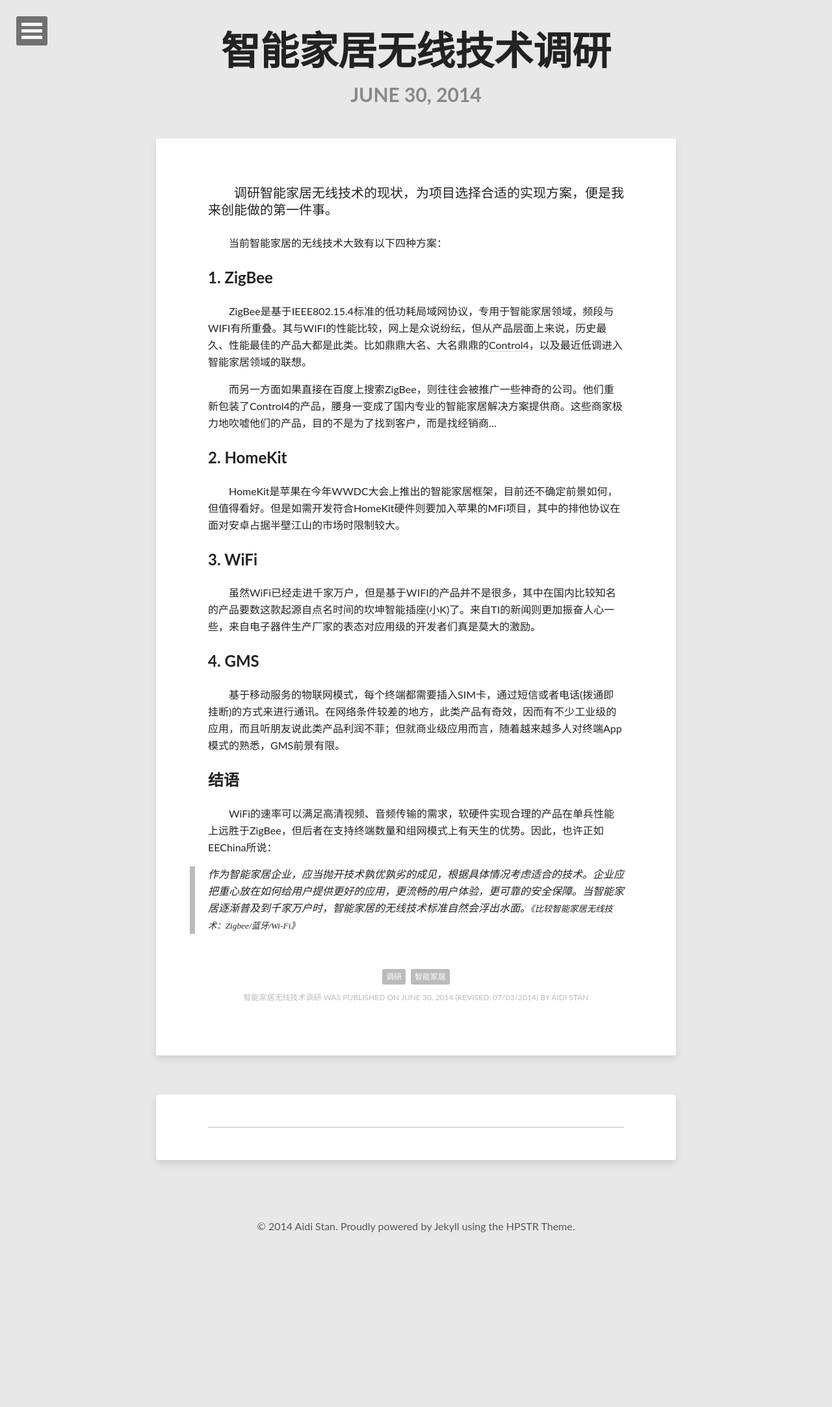
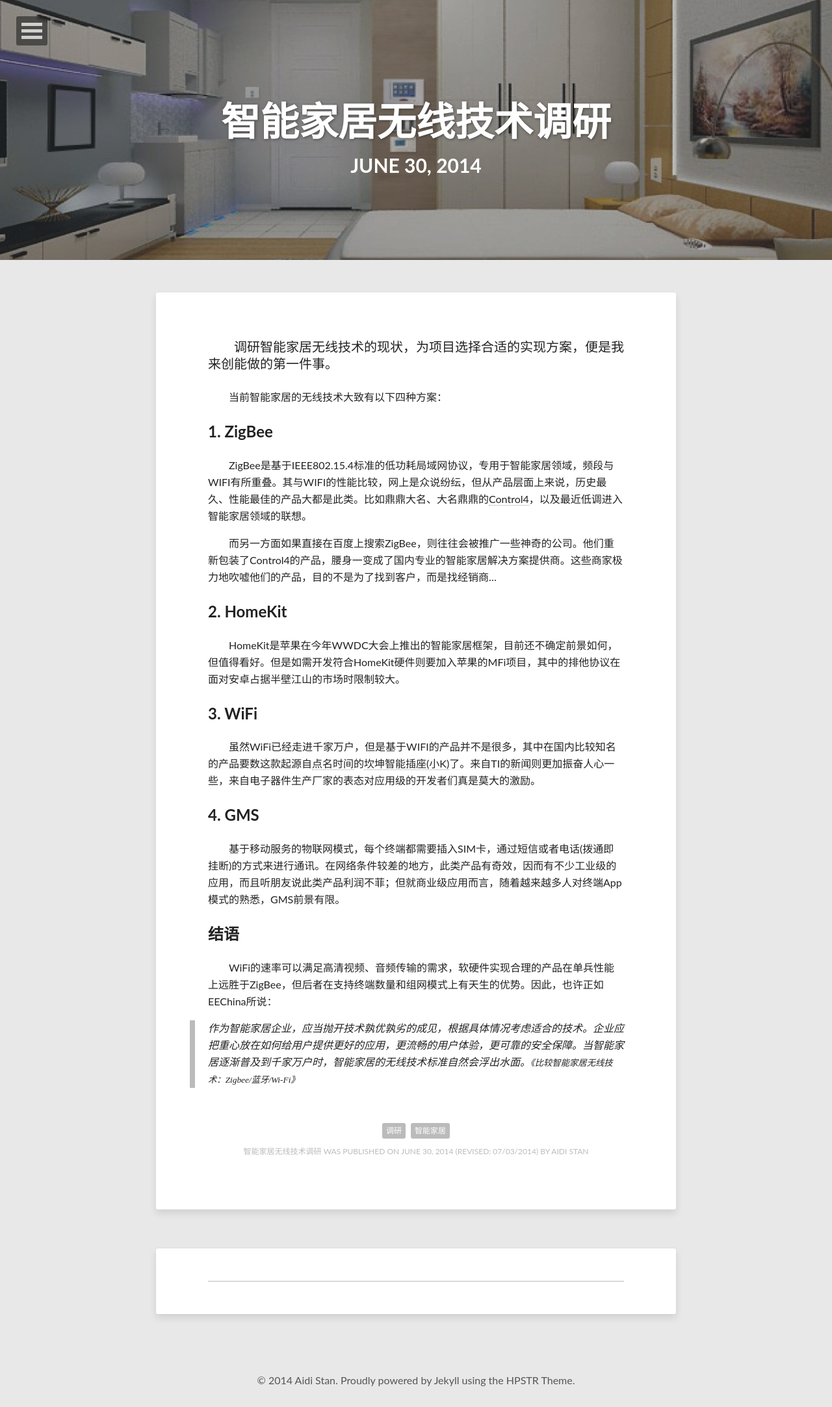
Before and after one commit to alex970448359/site-blog.aiditan.me, a Jekyll site: the page built from _posts/2014-06-30-smart-home.md, in a window 1280 px wide. Shown: the whole page at 65% size. Built offline with Jekyll 4.4.1, drawn with Linux system fonts in a browser that asks for light colours; nearby versions of some CDN libraries; before the commit the page ends 1928 px from its top, so only the background shows below that.

```diff
--- a/_posts/2014-06-30-smart-home.md
+++ b/_posts/2014-06-30-smart-home.md
@@ -4,7 +4,7 @@ title: 智能家居无线技术调研
 modified: 2014-07-03 09:30:34 +0800
 tags: [调研, 智能家居]
 image:
-  feature:
+  feature: 2014/feature-smart-home.jpg
   credit:
   creditlink:
 ---
```
Also changed, not shown: images/2014/feature-smart-home.jpg (added).
